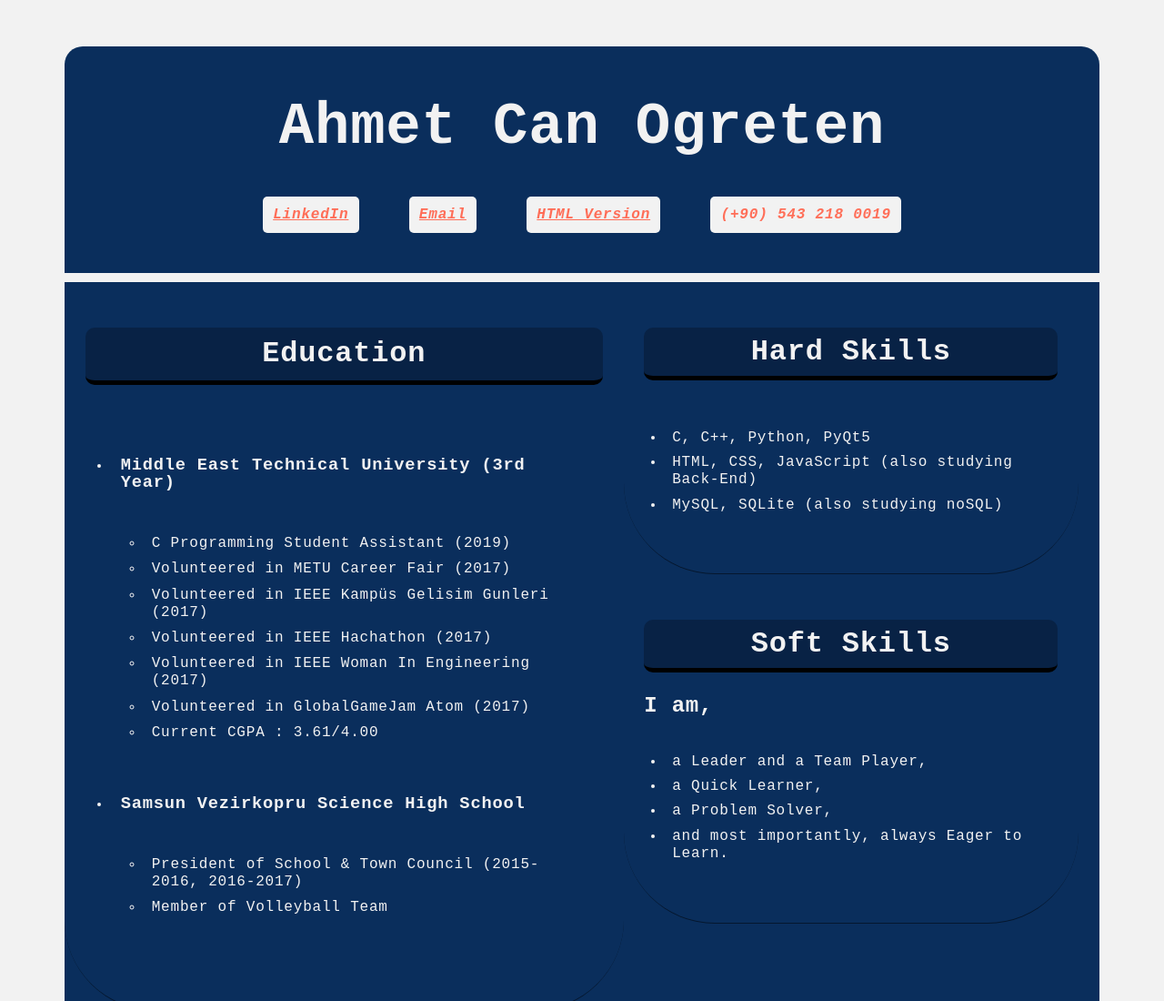
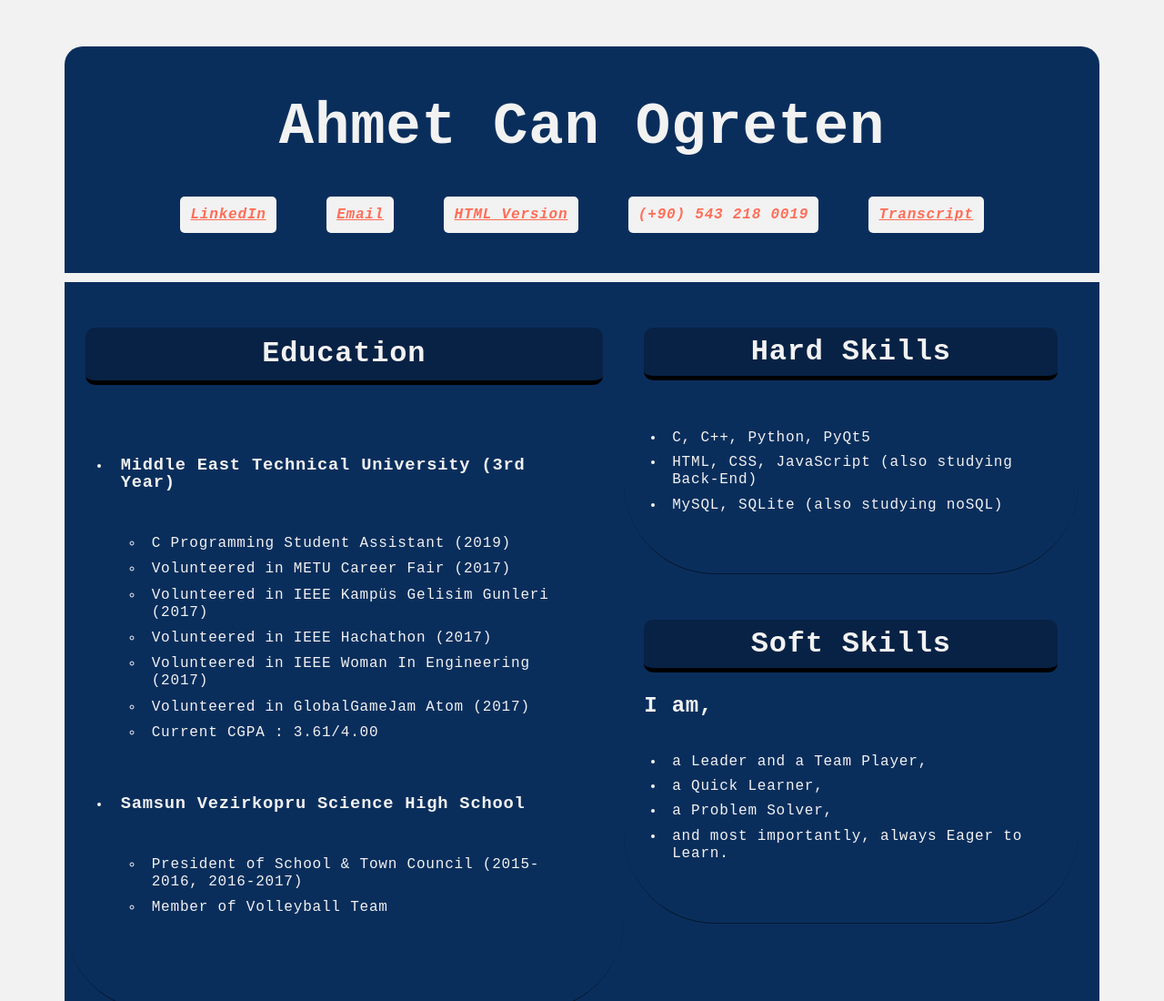
Before and after one commit to ahmetcanogreten/ahmetcanogreten.github.io, a plain HTML site: page index.html in a window 1280 px wide. Shown: the top 1100 px of the page at 91% size. Drawn offline with Linux system fonts and the light colour scheme.

Commit message:
Add files via upload

```diff
--- a/index.html
+++ b/index.html
@@ -14,6 +14,7 @@
                     <li><a href="mailto:ogretenahmetcan@gmail.com">Email</a></li>
                     <li><a href="https://ahmetcanogreten.github.io">HTML Version</a></li>
                     <li>(+90) 543 218 0019</li>
+                    <li><a href="transcript.pdf">Transcript</a></li>
                 </ul>
             </address>
         </header>
```
Also changed, not shown: 1 other file.
